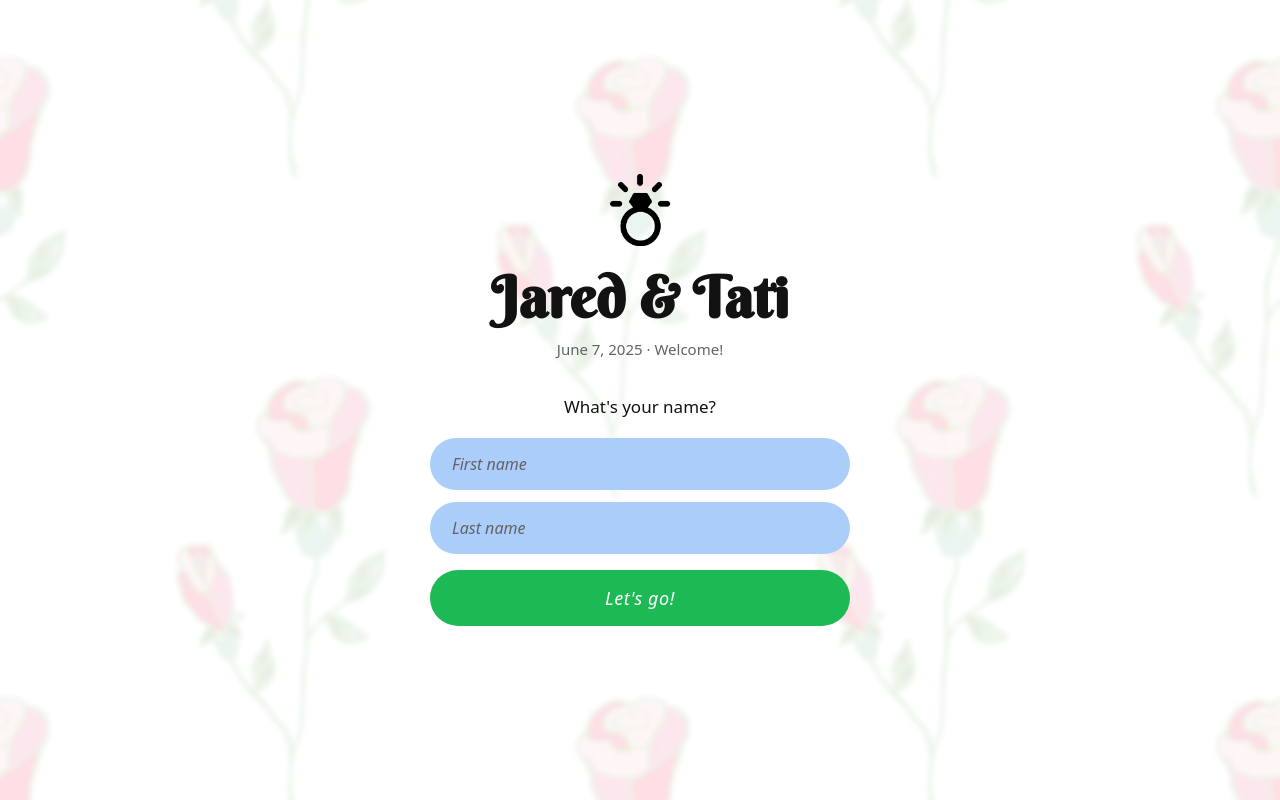
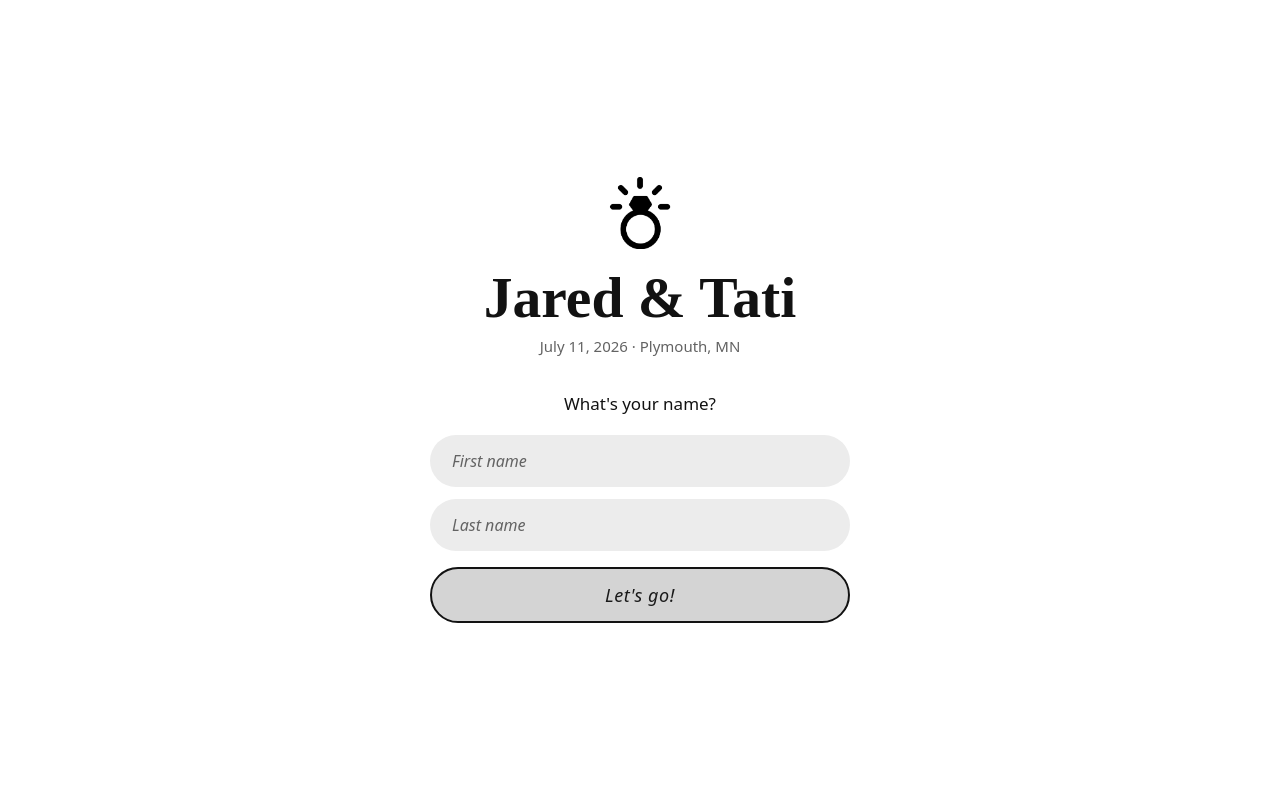
Before and after one commit to Jesse-Smrekar/wedding-app, a website: page public/html/login.html in a window 1280 px wide. Drawn offline with Linux system fonts and the light colour scheme; files whose address does not match are found by name; a web font is replaced by a local one.

Commit message:
UI cleanup changes

```diff
--- a/public/html/login.html
+++ b/public/html/login.html
@@ -6,7 +6,7 @@
     <link rel="stylesheet" type="text/css" href="/styles.css">
     <link rel="icon" type="image/png" href="/images/diamond-ring.png">
     <script src="scripts.js"></script>
-    <title>Tati & Jared</title>
+    <title>Jared & Tati</title>
 </head>
 <body class="login-page">
 
@@ -15,7 +15,7 @@
         <img id="welcome-ring" src="/images/diamond-ring.png" alt="rings">
 
         <h1 id="welcome-title">Jared & Tati</h1>
-        <p id="welcome-date">June 7, 2025 &middot; Welcome!</p>
+        <p id="welcome-date">July 11, 2026 &middot; Plymouth, MN</p>
 
         <p id="welcome-prompt">What's your name?</p>
 
--- a/public/styles.css
+++ b/public/styles.css
@@ -1,15 +1,17 @@
-@import url('https://fonts.googleapis.com/css2?family=Berkshire+Swash&display=swap');
+/* @import url('https://fonts.googleapis.com/css2?family=Berkshire+Swash&display=swap'); */
+@import url('https://fonts.googleapis.com/css2?family=Elms+Sans:ital,wght@0,100..900;1,100..900&display=swap');
 
 :root {
     --bg: #121212;
-    --surface: #120c27;
+    --surface: #1e1e1e;
     --surface-hover: #282828;
-    --accent: #1db954;
-    --accent-dark: #17a046;
+    --accent: #d4d4d4;
+    --accent-dark: #b8b8b8;
+    --accent-text: #1a1a1a;
     --text: #ffffff;
     --text-muted: #a0a0a0;
     --radius: 12px;
-    --selected-bg: #1a3328;
+    --selected-bg: #333333;
     --border: #2a2a2a;
     --map-btn-active: #333;
     --shadow: rgba(0, 0, 0, 0.6);
@@ -18,11 +20,11 @@
 @media (prefers-color-scheme: light) {
     :root {
         --bg: #ffffff;
-        --surface: #aacdfa;
-        --surface-hover: #758ead;
+        --surface: #ececec;
+        --surface-hover: #d8d8d8;
         --text: #121212;
         --text-muted: #636363;
-        --selected-bg: #d4f0e0;
+        --selected-bg: #dcdcdc;
         --border: #e0e0e0;
         --map-btn-active: #d0d0d0;
         --shadow: rgba(0, 0, 0, 0.1);
@@ -30,7 +32,7 @@
 }
 
 html, body {
-    background: url('/images/rose_background_15.png') no-repeat center center fixed;
+    /* background: url('/images/rose_background_15.png') no-repeat center center fixed; */
     background-size: cover;
     background-color: var(--bg);
     color: var(--text);
@@ -72,7 +74,7 @@ nav {
 }
 
 h1, h2, h3, h4, h5, h6, .title {
-    font-family: "Berkshire Swash", serif;
+    font-family: "Elms Sans", serif;
     font-style: normal;
 }
 
@@ -186,7 +188,7 @@ h1, h2, h3, h4, h5, h6, .title {
     border-radius: 48px;
     border: none;
     background-color: var(--accent);
-    color: white;
+    color: var(--accent-text);
     display: flex;
     align-items: center;
     justify-content: center;
@@ -306,7 +308,7 @@ tr {
     width: 100%;
     height: 56px;
     background-color: var(--accent);
-    color: white;
+    color: var(--accent-text);
     border: none;
     border-radius: 50px;
     font-family: "Sansita Swashed", system-ui;
@@ -406,7 +408,7 @@ table.itinerary th:last-child {
     width: 100%;
     height: 56px;
     background-color: var(--accent);
-    color: white;
+    color: var(--accent-text);
     border: none;
     border-radius: 50px;
     font-family: "Sansita Swashed", system-ui;
@@ -551,7 +553,7 @@ table.itinerary th:last-child {
     width: 100%;
     height: 56px;
     background-color: var(--accent);
-    color: white;
+    color: var(--accent-text);
     border: none;
     border-radius: 50px;
     font-family: "Sansita Swashed", system-ui;
@@ -659,8 +661,8 @@ body.login-page {
     width: 100%;
     height: 56px;
     background-color: var(--accent);
-    color: white;
-    border: none;
+    color: var(--accent-text);
+    border: 2px solid var(--text);
     border-radius: 50px;
     font-family: "Sansita Swashed", system-ui;
     font-size: 18px;
@@ -757,7 +759,7 @@ body.login-page {
     height: 48px;
     line-height: 48px;
     background-color: var(--accent);
-    color: white;
+    color: var(--accent-text);
     border: none;
     border-radius: 50px;
     font-family: "Sansita Swashed", system-ui;
```
Also changed, not shown: public/html/admin.html (+1 -1 lines), public/html/directions.html (+1 -1 lines), public/html/gallery.html (+1 -1 lines), public/html/itinerary.html (+1 -1 lines), public/html/music.html (+1 -1 lines), public/html/photos.html (+1 -1 lines).
